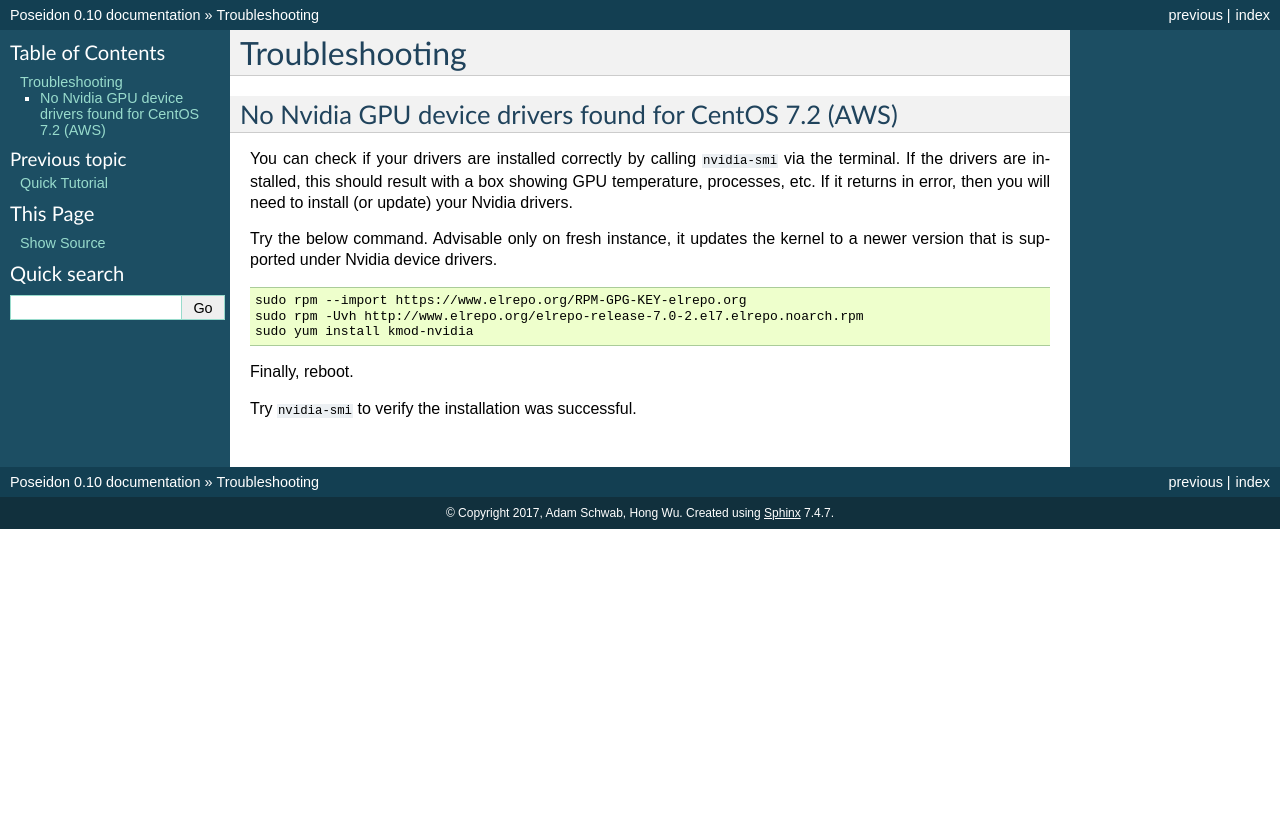
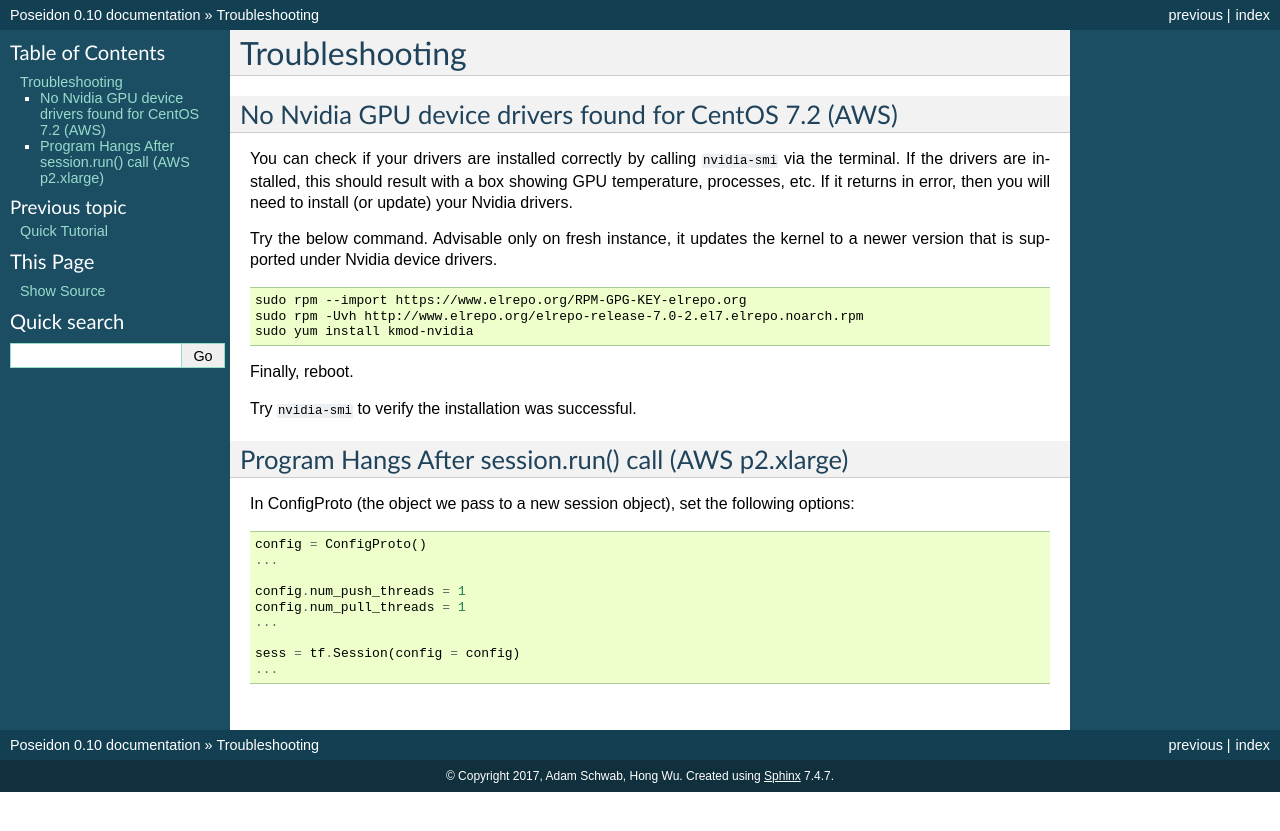
Before and after one commit to petuum-inc/poseidon-release, a Sphinx documentation site: the page built from docs/source/troubleshoot.rst, in a window 1280 px wide. Shown: the top 831 px of the page. Built offline with Sphinx 7.4.7, drawn with Linux system fonts in a browser that asks for light colours.

Commit message:
add hang glitch troubleshooting

```diff
--- a/docs/source/troubleshoot.rst
+++ b/docs/source/troubleshoot.rst
@@ -2,7 +2,7 @@ Troubleshooting
 ===============
 
 No Nvidia GPU device drivers found for CentOS 7.2 (AWS)
-^^^^^^^^^^^^^^^^^^^^^^^^^^^^^^^^^^^^^^^^^^^^^^^^
+^^^^^^^^^^^^^^^^^^^^^^^^^^^^^^^^^^^^^^^^^^^^^^^^^^^^^^^
 
 You can check if your drivers are installed correctly by calling ``nvidia-smi`` via the terminal. If the drivers are installed, this should result with a box showing GPU temperature, processes, etc. If it returns in error, then you will need to install (or update) your Nvidia drivers.
 
@@ -17,3 +17,21 @@ Try the below command. Advisable only on fresh instance, it updates the kernel t
 Finally, reboot.
 
 Try ``nvidia-smi`` to verify the installation was successful.
+
+
+Program Hangs After session.run() call (AWS p2.xlarge)
+^^^^^^^^^^^^^^^^^^^^^^^^^^^^^^^^^^^^^^^^^^^^^^^^^^^^^^
+
+In ConfigProto (the object we pass to a new session object), set the following options:
+
+.. code:: python
+
+    config = ConfigProto()
+    ...
+
+    config.num_push_threads = 1
+    config.num_pull_threads = 1
+    ...
+
+    sess = tf.Session(config = config)
+    ...
```
